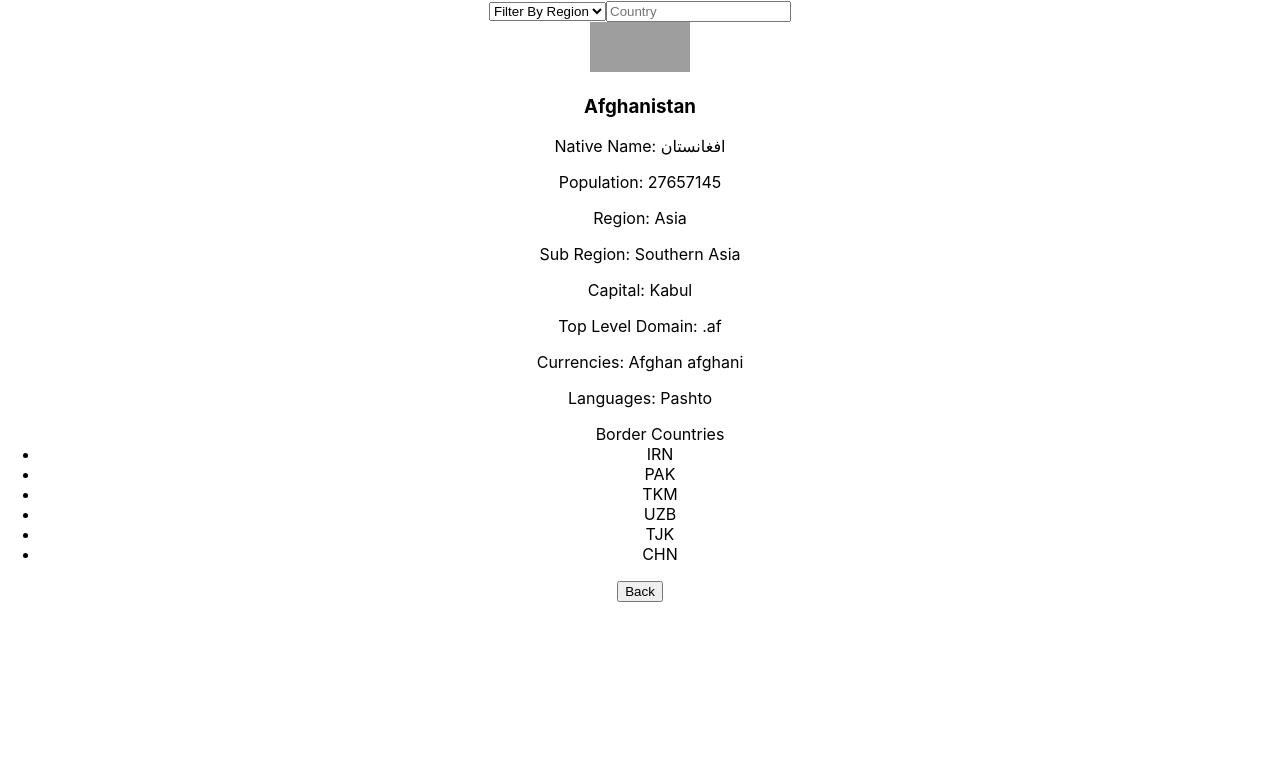
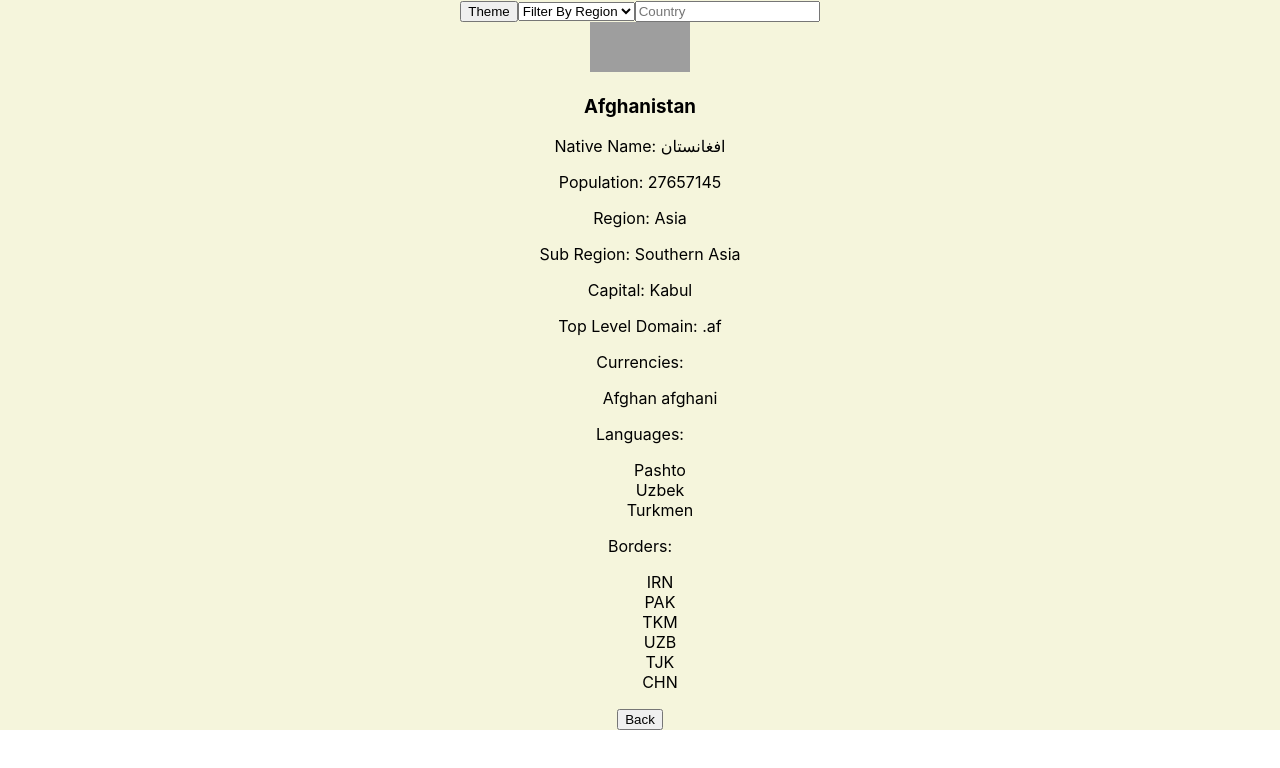
Before and after one commit to carterd888/countries-react, a React (Create React App) app: page / in a window 1280 px wide. Both pictures are taken after a click on the picture 130 px from the left and 103 px from the top of the page. Shown: the top 768 px of the page. Built offline with nearby package versions, Linux system fonts and the light colour scheme; grey boxes are pictures that could not be loaded.

Commit message:
added light and dark theme, tidyed code

```diff
--- a/src/App.css
+++ b/src/App.css
@@ -1,5 +1,20 @@
 .App {
   text-align: center;
+}
+
+
+li {
+  list-style: none;
+}
+
+.dark {
+  background-color: #464646;
+  color: white;
+}
+
+.light {
+  background-color: beige;
+  color: black;
 }
 
 .App-logo {
--- a/src/App.js
+++ b/src/App.js
@@ -5,6 +5,7 @@ import CountriesAll from "./CountriesAll.json";
 import "./App.css";
 import RegionSelect from "./RegionSelect";
 import SingleCountry from "./SingleCountry.js";
+import ThemeButton from "./ThemeButton.js";
 
 function searchingFor(searchInput) {
   return (country) => {
@@ -24,19 +25,16 @@ function searchingForRegion(region) {
   };
 }
 
-function searchingForBorders(a3c) {
-  return (country) => {
-    return !a3c || country.alpha3Code.includes(a3c);
-  };
-}
+
 
 function App() {
+  const [theme, setTheme] = useState("App light");
   const [country, setCountry] = useState(CountriesAll);
   const [display, setDisplay] = useState(false);
   const [singleCountry, setSingleCountry] = useState([]);
   const [region, setRegion] = useState("");
   const [searchInput, setSearchInput] = useState("");
-  const [a3c, setA3c] = useState("");
+
 
   function handleRegionFilter(event) {
     setRegion(event.target.value);
@@ -46,9 +44,12 @@ function App() {
     setSearchInput(event.target.value);
   }
 
-  function handleBorderClick(a3c) {
-    setA3c(a3c);
-    console.log("you border", borderResults);
+  function changeTheme() {
+    if (theme === "App light") {
+      setTheme("App dark");
+    } else {
+      setTheme("App light");
+    }
   }
 
   function backButton() {
@@ -64,10 +65,11 @@ function App() {
 
   let searchResult = country.filter(searchingFor(searchInput));
   let regionFilterResult = searchResult.filter(searchingForRegion(region));
-  let borderResults = country.filter(searchingForBorders(a3c));
+
 
   return (
-    <div className="App">
+    <div className={theme}>
+    <ThemeButton changeTheme={changeTheme} />
       <RegionSelect handleRegionFilter={handleRegionFilter} />
       <SearchBox
         handleSearchInput={handleSearchInput}
@@ -76,8 +78,8 @@ function App() {
       {display ? (
         <SingleCountry
           country={singleCountry}
+          listOfCountries={regionFilterResult}
           backButton={backButton}
-          handleBorderClick={handleBorderClick}
         />
       ) : null}
       {!display ? (
--- /dev/null
+++ b/src/BordersList.js
@@ -0,0 +1,14 @@
+import React from "react";
+
+const BordersList = ({ array }) => {
+
+  return (
+      <ul>
+        {array.map((item) => (
+          <li key={item}>{item}</li>
+        ))}
+      </ul>
+  );
+};
+
+export default BordersList;
--- a/src/SingleCountry.js
+++ b/src/SingleCountry.js
@@ -1,6 +1,8 @@
 import React from "react";
+import BordersList from "./BordersList";
+import UseList from "./UseList";
 
-function SingleCountry({ country, backButton, handleBorderClick }) {
+function SingleCountry({ country, backButton }) {
   return (
     <div className="singleCard">
       <div>
@@ -12,20 +14,16 @@ function SingleCountry({ country, backButton, handleBorderClick }) {
         <p>Sub Region: {country.subregion}</p>
         <p>Capital: {country.capital}</p>
         <p>Top Level Domain: {country.topLevelDomain}</p>
-        <p>Currencies: {country.currencies[0].name}</p>
-        <p>Languages: {country.languages[0].name}</p>
+        <div>
+          Currencies: <UseList array={country.currencies} />
+        </div>
+        <div>
+          Languages: <UseList array={country.languages} />
+        </div>
+        <div>
+          Borders: <BordersList array={country.borders} />
+        </div>
       </div>
-      <ul>
-        Border Countries
-        <li onClick={() => handleBorderClick(country.borders[0])}>
-          {country.borders[0]}
-        </li>
-        <li>{country.borders[1]}</li>
-        <li>{country.borders[2]}</li>
-        <li>{country.borders[3]}</li>
-        <li>{country.borders[4]}</li>
-        <li>{country.borders[5]}</li>
-      </ul>
       <button onClick={backButton}>Back</button>
     </div>
   );
--- /dev/null
+++ b/src/ThemeButton.js
@@ -0,0 +1,9 @@
+import React from "react";
+
+function ThemeButton({changeTheme}) {
+    return(
+        <button onClick={changeTheme}>Theme</button>
+    )
+}
+
+export default ThemeButton;
--- /dev/null
+++ b/src/UseList.js
@@ -0,0 +1,13 @@
+import React from "react";
+
+const UseList = ({ array }) => {
+  return (
+      <ul>
+        {array.map((item) => (
+          <li key={item.name}>{item.name}</li>
+        ))}
+      </ul>
+  );
+};
+
+export default UseList;
```
Also changed, not shown: src/index.css (line endings or trailing spaces).
